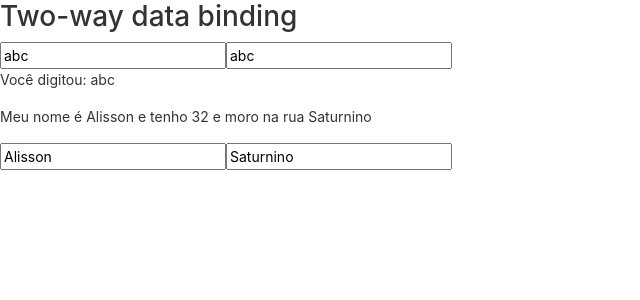
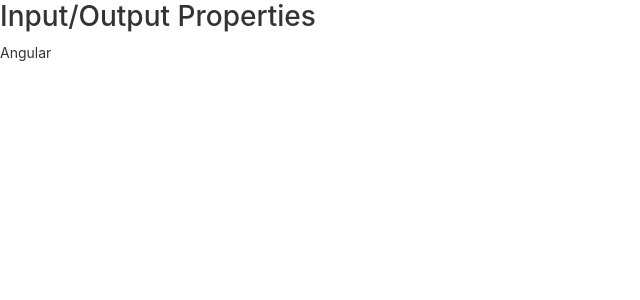
Before and after one commit to apazze/angular-spike, an Angular app in the folder angular/: page / in a window 1280 px wide. Shown: the top 300 px of the page, without its empty margins (0-640 px from the left). Built offline with nearby package versions, Linux system fonts and the light colour scheme.

Commit message:
Reuso de componente

```diff
--- a/angular/src/app/app.module.ts
+++ b/angular/src/app/app.module.ts
@@ -7,11 +7,14 @@ import { MeuPrimeiroModuloModule } from './meu-primeiro-modulo/meu-primeiro-modu
 import { DataBindingComponent } from './data-binding/data-binding.component';
 import { NgbModule } from '@ng-bootstrap/ng-bootstrap';
 import { FormsModule } from '@angular/forms';
+import { InputPropertyComponent } from './input-property/input-property.component';
 
 @NgModule({ //Decorator ou anotação da classe que é um módulo e que agrupa e organiza componentes, services, etc... de uma determinado pacote ou feature
   declarations: [ // declarations, imports, providers, bootstrap são metadados
     AppComponent, // em declarations é declarado os componentes, diretivas e pipes do módulo
-    MeuPrimeiroComponenteComponent, DataBindingComponent //expor o componente para outras classes
+    MeuPrimeiroComponenteComponent,
+    DataBindingComponent,
+    InputPropertyComponent //expor o componente para outras classes
   ],
   imports: [
     BrowserModule, // módulos externos que serão importados nos componentes ou neste módulo
--- a/angular/src/app/data-binding/data-binding.component.html
+++ b/angular/src/app/data-binding/data-binding.component.html
@@ -91,7 +91,7 @@
   </section>
 </section>
 -->
-<section class="two-way-binding">
+<!-- <section class="two-way-binding"> Aula 12
   <article>
     <h3>Two-way data binding</h3>
     <div>
@@ -112,4 +112,12 @@
       <input type="text" [(ngModel)]="pessoa.end.rua" />
     </div>
   </article>
+</section> -->
+
+<section class="input-output-properties">
+  <article>
+    <h3>Input/Output Properties</h3>
+
+    <app-curso [nome]="nomeDoCurso"></app-curso>
+  </article>
 </section>
--- a/angular/src/app/data-binding/data-binding.component.ts
+++ b/angular/src/app/data-binding/data-binding.component.ts
@@ -26,6 +26,8 @@ export class DataBindingComponent {
       rua: 'Saturnino'
     }
   }
+
+  nomeDoCurso: string = 'Angular';
 
   getValor() {
     return 1;
--- /dev/null
+++ b/angular/src/app/input-property/input-property.component.html
@@ -0,0 +1,3 @@
+<p>
+    {{ nome }}
+</p>
```
Also changed, not shown: angular/src/app/input-property/input-property.component.ts (added, +12 -0 lines), angular/src/app/input-property/input-property.component.css (added), 1 other file (tests, documents, lock files or other folders).
